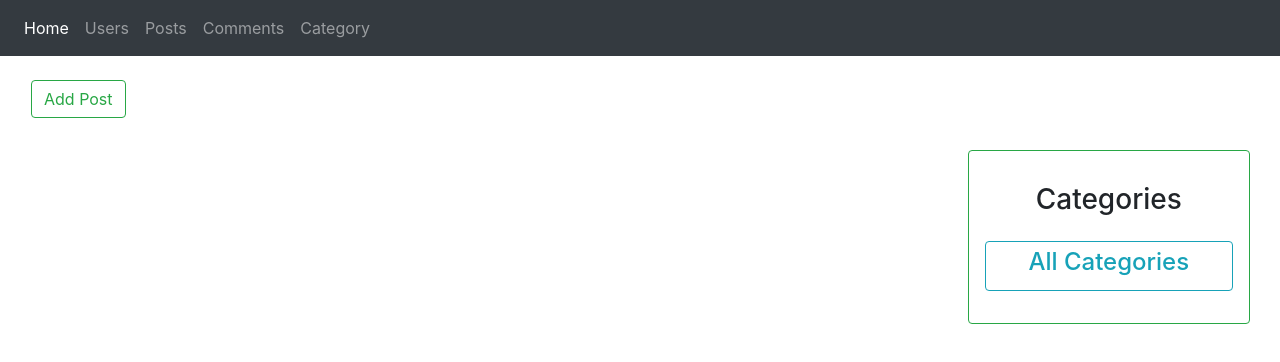
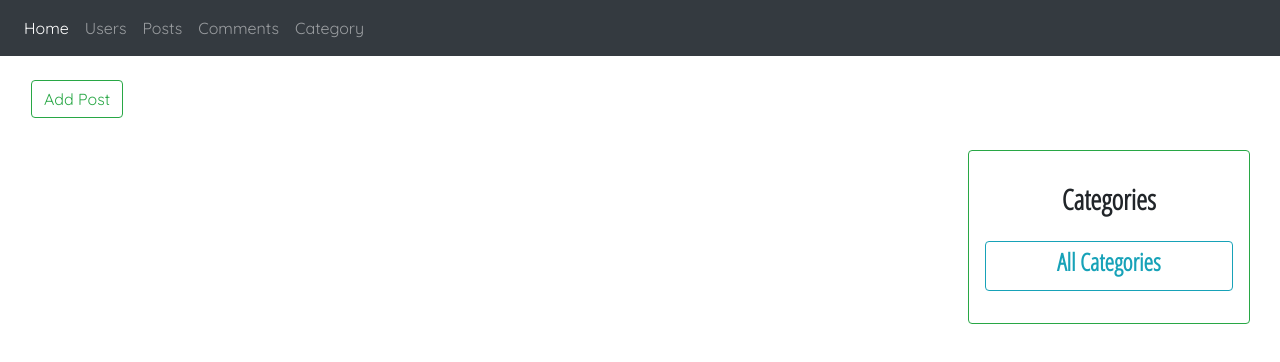
Before and after one commit to drkhalid/my-blog-project-two, a plain HTML site: page index.html in a window 1280 px wide. Drawn offline with nearby package versions, Linux system fonts and the light colour scheme; no server answers.

Commit message:
fonts changed

```diff
--- a/index.html
+++ b/index.html
@@ -8,7 +8,21 @@
     <link rel="stylesheet" href="https://stackpath.bootstrapcdn.com/bootstrap/4.1.3/css/bootstrap.min.css" integrity="sha384-MCw98/SFnGE8fJT3GXwEOngsV7Zt27NXFoaoApmYm81iuXoPkFOJwJ8ERdknLPMO"
         crossorigin="anonymous">
     <link rel="stylesheet" href="main.css">
+    <link href="https://fonts.googleapis.com/css?family=Open+Sans+Condensed:300|Quicksand" rel="stylesheet">
     <style>
+        * {
+            font-family: 'Quicksand', sans-serif;
+        }
+
+        h1,
+        h2,
+        h3,
+        h4,
+        h5,
+        h6 {
+            font-family: 'Open Sans Condensed', sans-serif;
+            font-weight: 1000
+        }
     </style>
     <title>My Blog</title>
 </head>
```
Also changed, not shown: dashboard/categories.html (+16 -0 lines), dashboard/comments.html (+16 -0 lines), dashboard/posts.html (+16 -0 lines), dashboard/users.html (+16 -0 lines).
